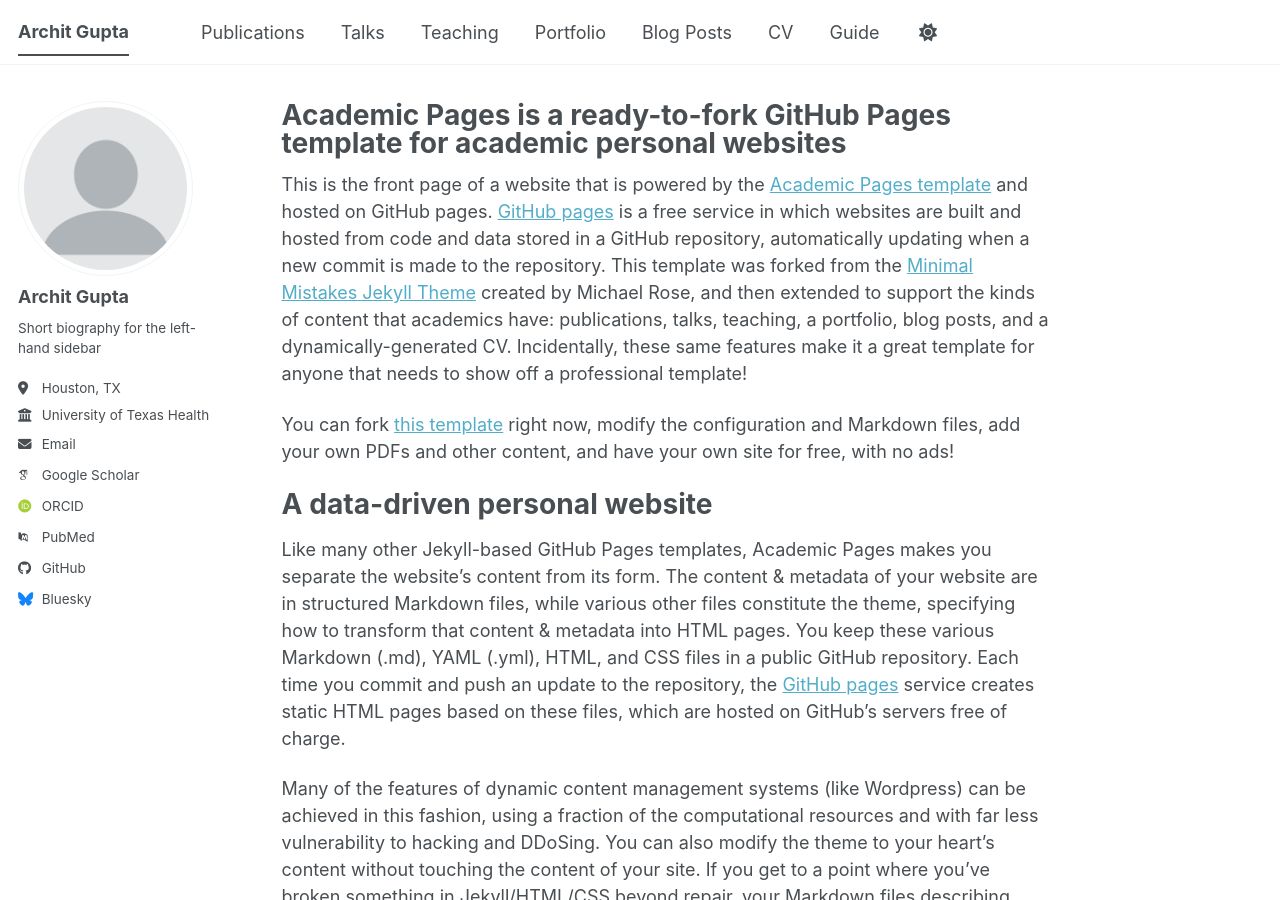
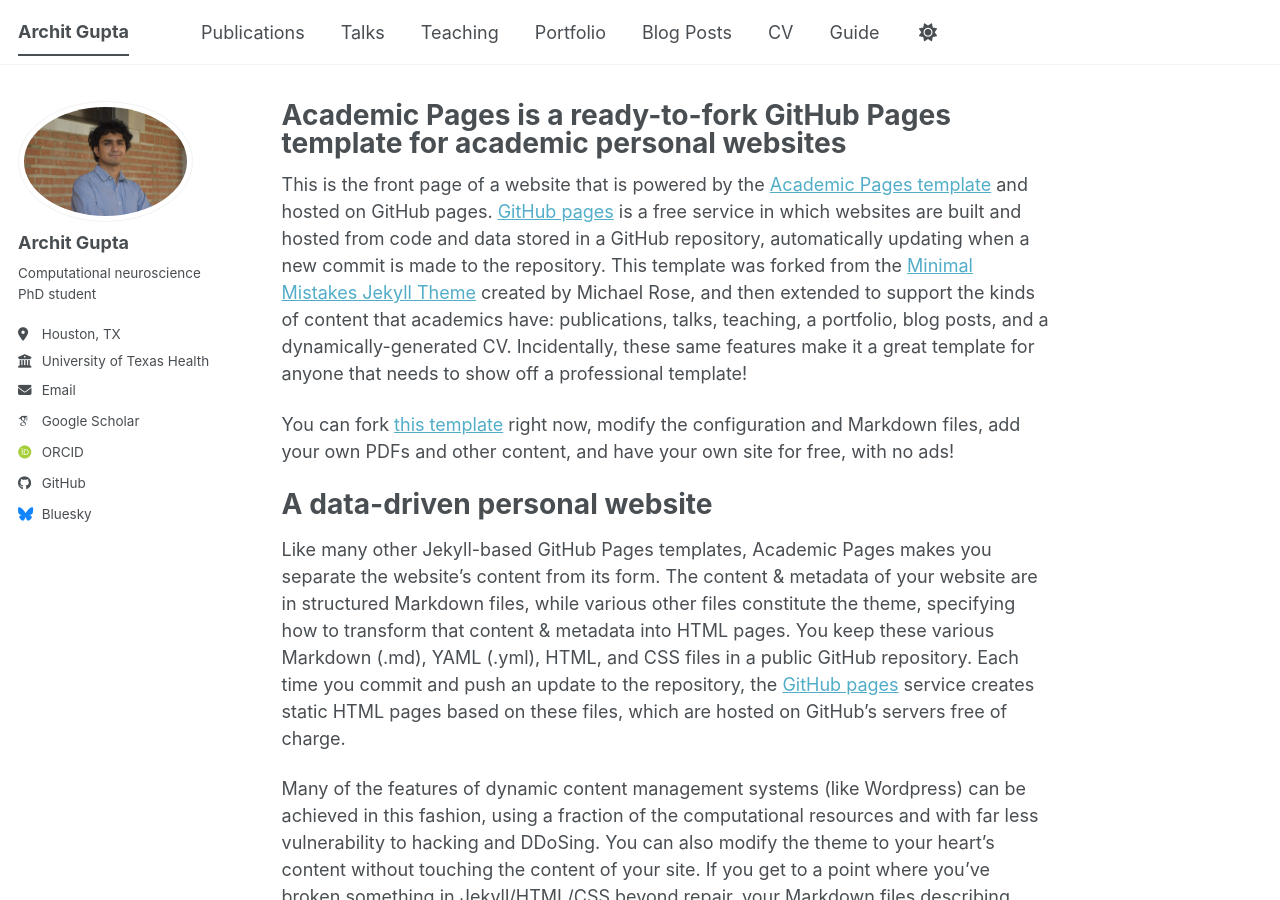
Before and after one commit to architg1/architg1.github.io, a Jekyll site: the page built from _pages/about.md, in a window 1280 px wide and 900 px high. Built offline with Jekyll 4.4.1, drawn with Linux system fonts in a browser that asks for light colours; some web fonts are replaced; a script bundle is joined from its source files by our own code; library files that are not in the unit come from our copies; some of the changed lines change nothing that is shown.

Commit message:
making moves

```diff
--- a/_config.yml
+++ b/_config.yml
@@ -26,7 +26,7 @@
   avatar           : "profile.png"
   name             : "Archit Gupta"
   pronouns         : # example: "she/her"
-  bio              : "Short biography for the left-hand sidebar"
+  bio              : "Computational neuroscience PhD student"
   location         : "Houston, TX"
   employer         : "University of Texas Health Science Center at Houston"
   uri              : # URL
@@ -41,7 +41,7 @@
   orcid            : "https://orcid.org/0009-0001-5152-3421"
   semantic         : # URL
   ssrn             : # URL
-  pubmed           : "https://www.ncbi.nlm.nih.gov/pubmed/?term=john+snow"
+  pubmed           : # URL
   researchgate     : # URL
   scopus           : # URL
   zotero           : # URL
@@ -57,7 +57,7 @@
 
   # Social media
   artstation       : # Username
-  bluesky          : "bsky.app" # Replace this with you Bluesky username
+  bluesky          : "architgupta.bsky.social" # Replace this with you Bluesky username
   facebook         : # Username
   flickr           : # Username
   foursquare       : # Username
```
Also changed, not shown: images/profile.png.
